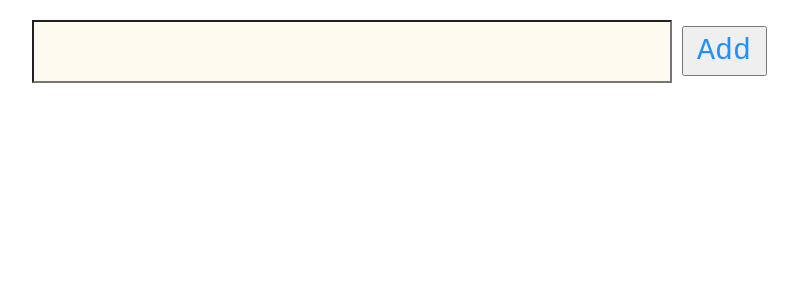
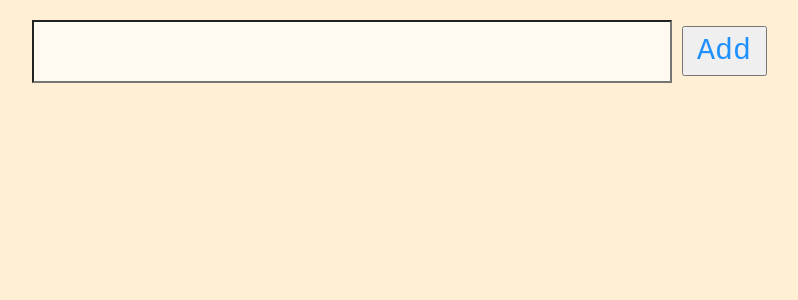
Before and after one commit to vernonmu/DevMtn-React-Introduction, a React (Create React App) app in the folder app/: page / in a window 1280 px wide. Shown: the top 300 px of the page, without its empty margins (241-1039 px from the left). Built offline with nearby package versions, Linux system fonts and the light colour scheme.

Commit message:
JL solution - styles.

```diff
--- a/app/src/index.css
+++ b/app/src/index.css
@@ -6,6 +6,7 @@ body {
 	height: 100vh;
 	display: flex;
 	justify-content: center;
+	background-color: papayawhip;
 }
 
 #container-main {
```
Lines whose indentation alone changed are shown as unchanged.
